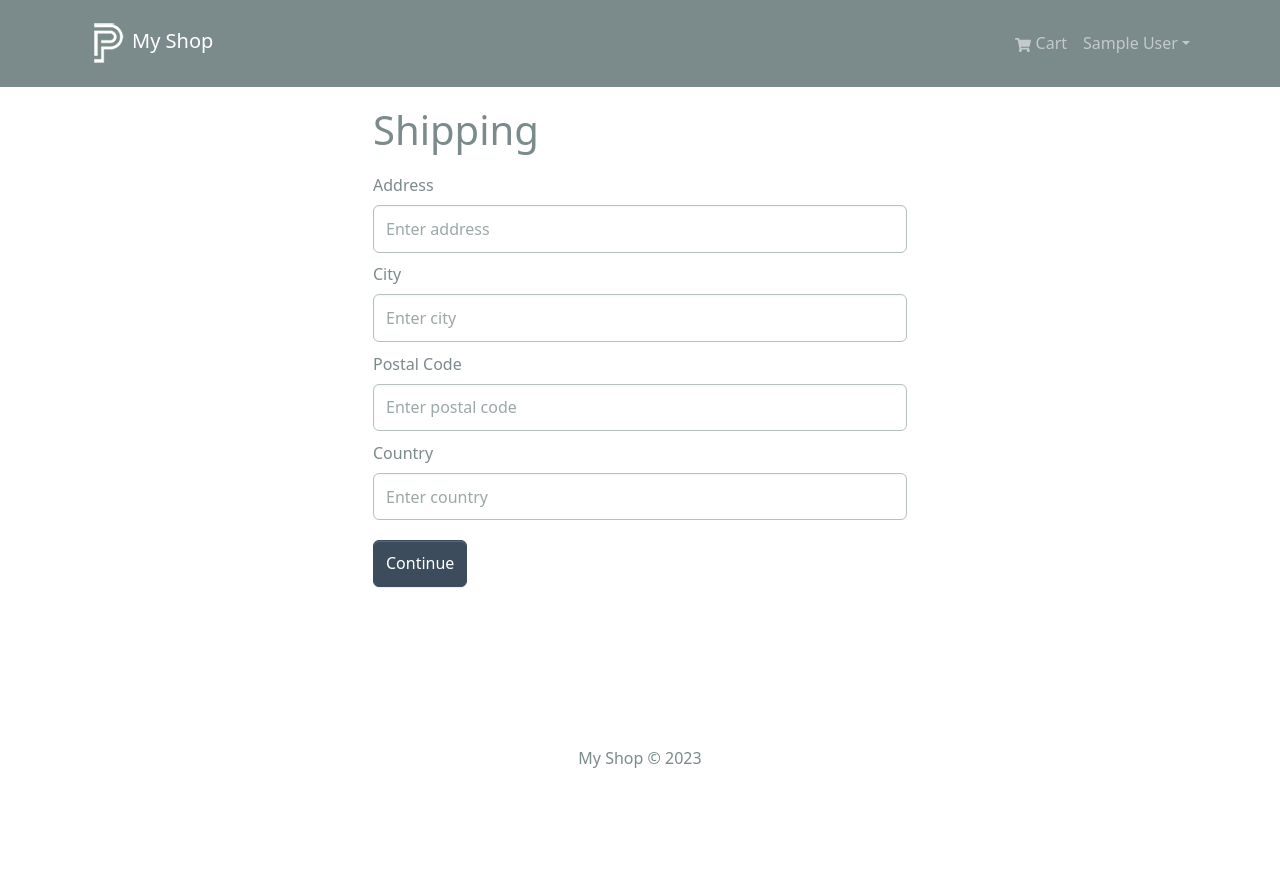
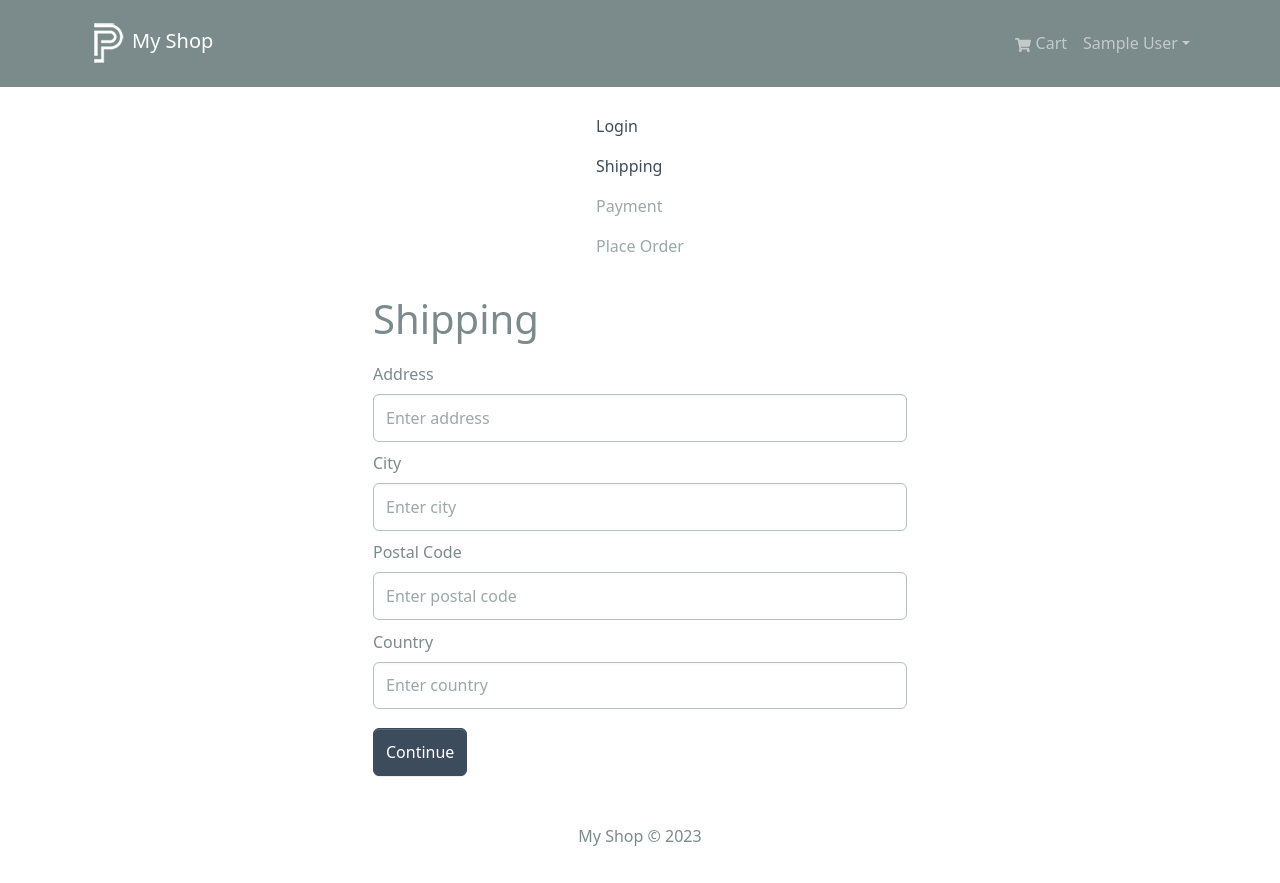
Before and after one commit to xeonmobius/myshopv2, a React (Create React App) app in the folder frontend/: page /shipping in a window 1280 px wide. Before the commit the page ends 805 px from the top, so only its background shows below. Built offline with nearby package versions, Linux system fonts and the light colour scheme; sample sign-in values are in the browser's storage.

Commit message:
create checkout steps for the shipping screen

```diff
--- /dev/null
+++ b/frontend/src/components/CheckoutSteps.jsx
@@ -0,0 +1,41 @@
+import { Nav } from "react-bootstrap";
+import { LinkContainer } from "react-router-bootstrap";
+
+const CheckoutSteps = ({ step1, step2, step3, step4 }) => {
+  return (
+    <Nav className="justify-content-center mb-4">
+      <Nav.Item>
+        {step1 ? (
+          <LinkContainer to="/login">
+            <Nav.Link>Login</Nav.Link>
+          </LinkContainer>
+        ) : (
+          <Nav.Link disabled>Login</Nav.Link>
+        )}
+        {step2 ? (
+          <LinkContainer to="/shipping">
+            <Nav.Link>Shipping</Nav.Link>
+          </LinkContainer>
+        ) : (
+          <Nav.Link disabled>Shipping</Nav.Link>
+        )}
+        {step3 ? (
+          <LinkContainer to="/payment">
+            <Nav.Link>Payment</Nav.Link>
+          </LinkContainer>
+        ) : (
+          <Nav.Link disabled>Payment</Nav.Link>
+        )}
+        {step4 ? (
+          <LinkContainer to="/placeorder">
+            <Nav.Link>Place Order</Nav.Link>
+          </LinkContainer>
+        ) : (
+          <Nav.Link disabled>Place Order</Nav.Link>
+        )}
+      </Nav.Item>
+    </Nav>
+  );
+};
+
+export default CheckoutSteps;
--- a/frontend/src/screens/Shippingscreen.jsx
+++ b/frontend/src/screens/Shippingscreen.jsx
@@ -4,6 +4,7 @@
 import { useDispatch, useSelector } from "react-redux";
 import { useNavigate } from "react-router-dom";
 import { saveShippingAddress } from "../slices/cartSlice";
+import CheckoutSteps from "../components/CheckoutSteps";
 
 const Shippingscreen = () => {
   const cart = useSelector((state) => state.cart);
@@ -25,6 +26,7 @@
 
   return (
     <FormContainer>
+      <CheckoutSteps step1 step2 />
       <h1>Shipping</h1>
       <Form onSubmit={submitHandler}>
         <Form.Group controlId="address" className="my-2">
```
